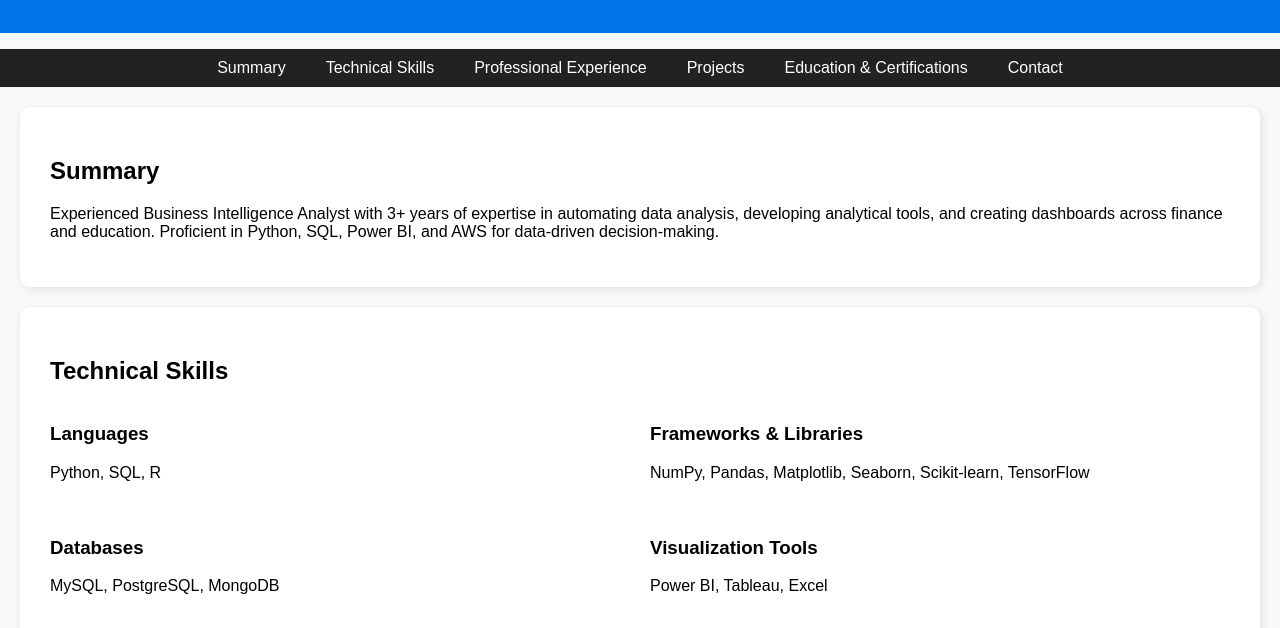
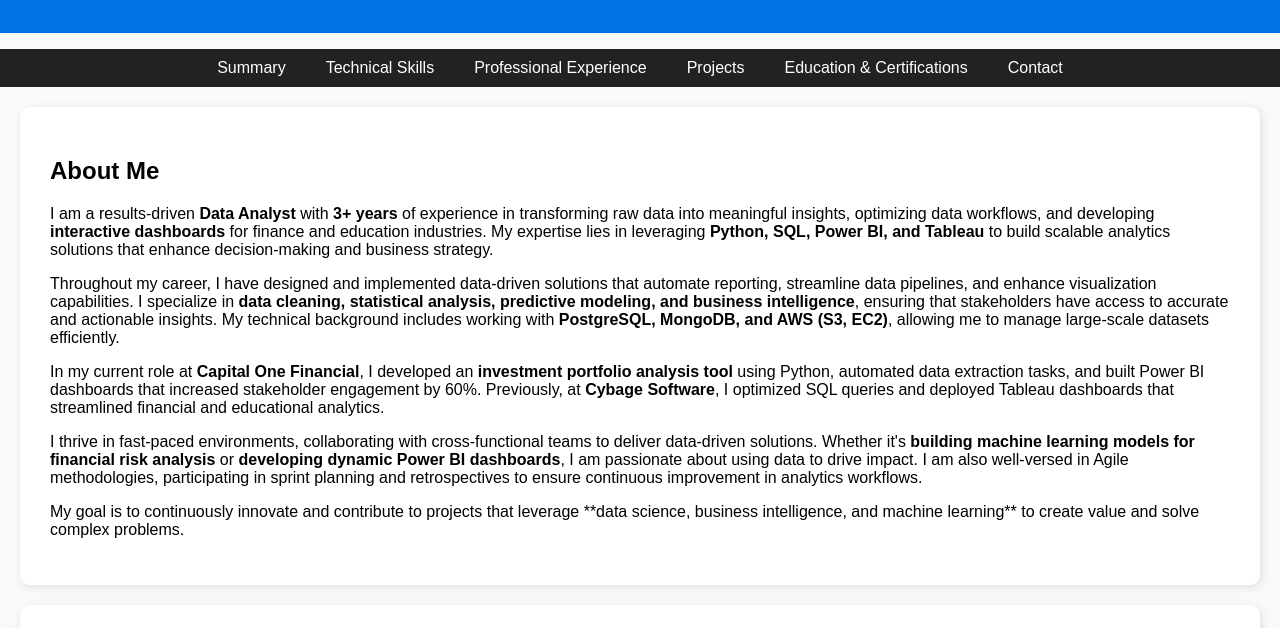
Before and after one commit to Ajithgollagunta/portfolio, a plain HTML site: page index.html in a window 1280 px wide. Shown: the part 170-798 px from the top of the page. Drawn offline with Linux system fonts and the light colour scheme.

Commit message:
Update index.html

```diff
--- a/index.html
+++ b/index.html
@@ -26,9 +26,28 @@
     </nav>
 
     <section id="summary">
-        <h2>Summary</h2>
-        <p>Experienced Business Intelligence Analyst with 3+ years of expertise in automating data analysis, developing analytical tools, and creating dashboards across finance and education. Proficient in Python, SQL, Power BI, and AWS for data-driven decision-making.</p>
-    </section>
+    <h2>About Me</h2>
+    <p>
+        I am a results-driven <strong>Data Analyst</strong> with <strong>3+ years</strong> of experience in transforming raw data into meaningful insights, optimizing data workflows, and developing <strong>interactive dashboards</strong> for finance and education industries. My expertise lies in leveraging <strong>Python, SQL, Power BI, and Tableau</strong> to build scalable analytics solutions that enhance decision-making and business strategy.
+    </p>
+
+    <p>
+        Throughout my career, I have designed and implemented data-driven solutions that automate reporting, streamline data pipelines, and enhance visualization capabilities. I specialize in <strong>data cleaning, statistical analysis, predictive modeling, and business intelligence</strong>, ensuring that stakeholders have access to accurate and actionable insights. My technical background includes working with <strong>PostgreSQL, MongoDB, and AWS (S3, EC2)</strong>, allowing me to manage large-scale datasets efficiently.
+    </p>
+
+    <p>
+        In my current role at <strong>Capital One Financial</strong>, I developed an <strong>investment portfolio analysis tool</strong> using Python, automated data extraction tasks, and built Power BI dashboards that increased stakeholder engagement by 60%. Previously, at <strong>Cybage Software</strong>, I optimized SQL queries and deployed Tableau dashboards that streamlined financial and educational analytics.
+    </p>
+
+    <p>
+        I thrive in fast-paced environments, collaborating with cross-functional teams to deliver data-driven solutions. Whether it's <strong>building machine learning models for financial risk analysis</strong> or <strong>developing dynamic Power BI dashboards</strong>, I am passionate about using data to drive impact. I am also well-versed in Agile methodologies, participating in sprint planning and retrospectives to ensure continuous improvement in analytics workflows.
+    </p>
+
+    <p>
+        My goal is to continuously innovate and contribute to projects that leverage **data science, business intelligence, and machine learning** to create value and solve complex problems.
+    </p>
+</section>
+
 
     <section id="skills">
         <h2>Technical Skills</h2>
```
